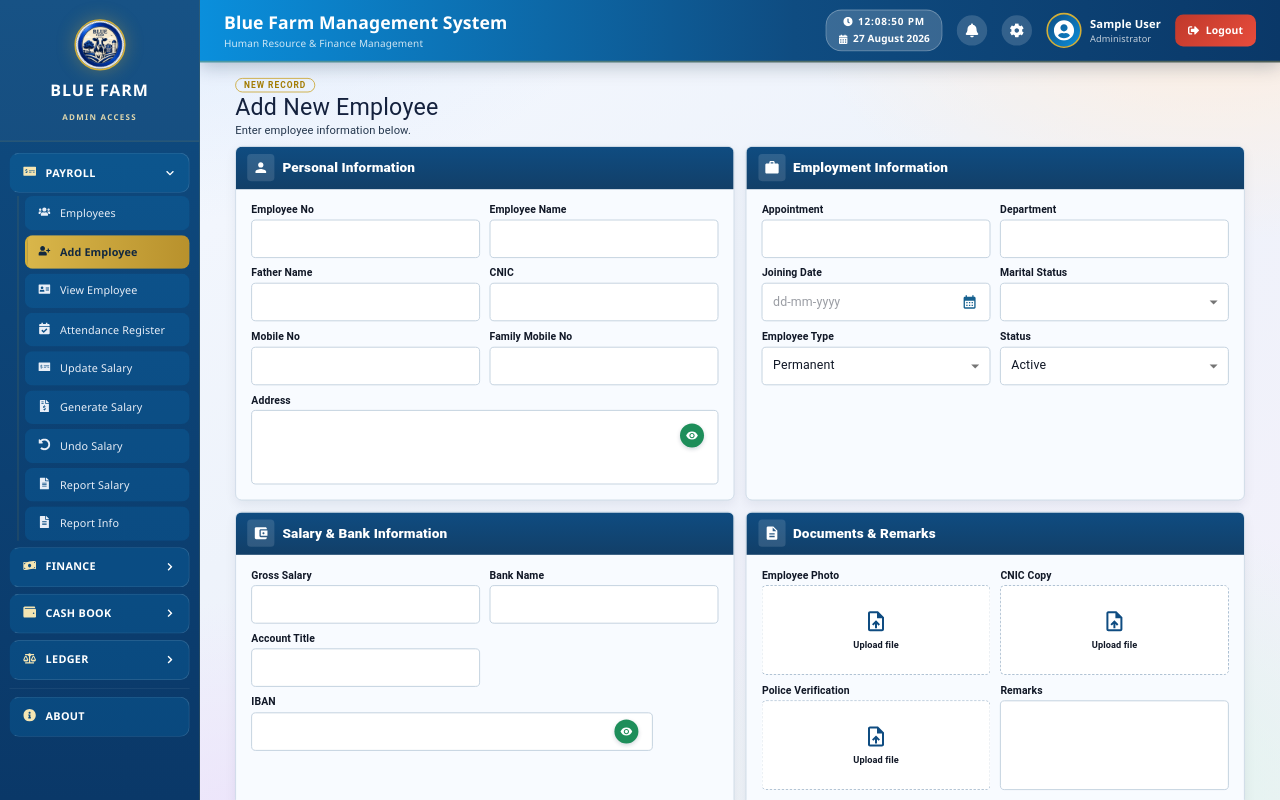
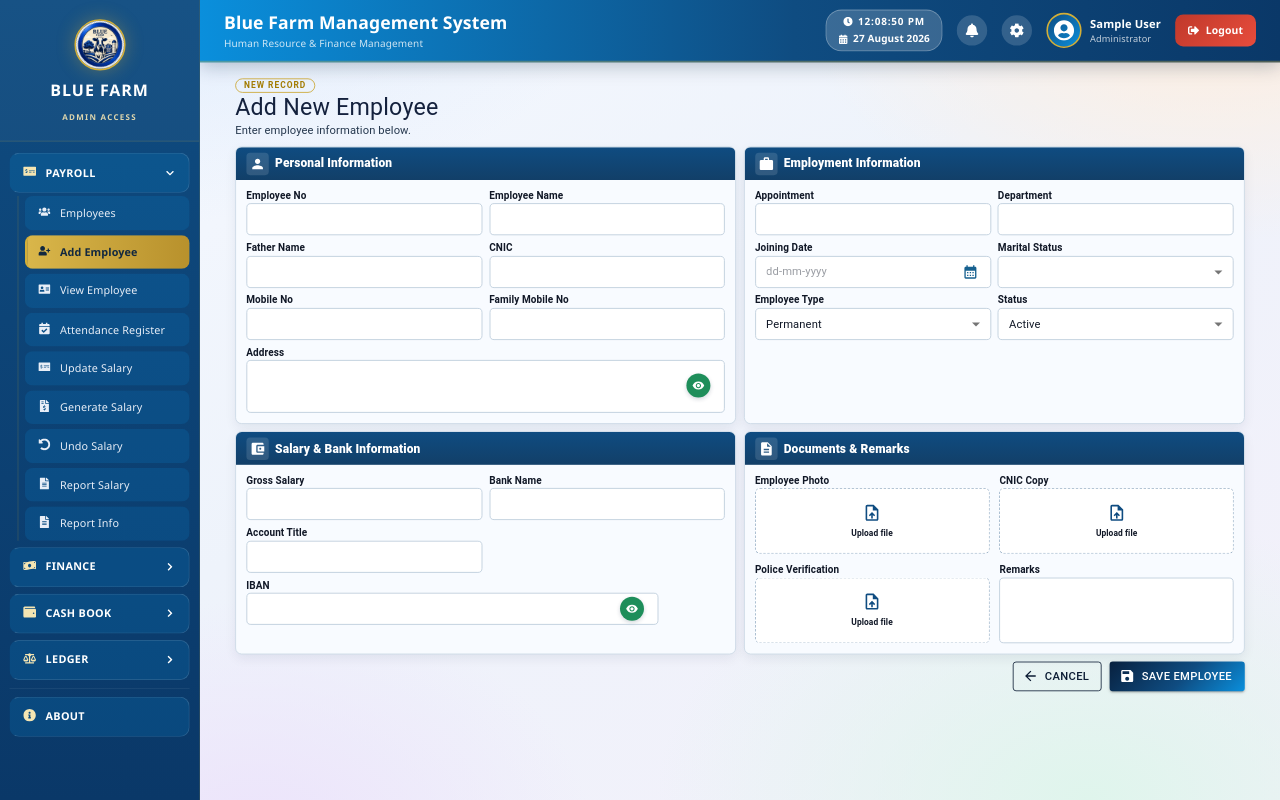
Before and after one commit to bluefarm751-hub/Bluefarmfinnance, a React (Vite) app in the folder client/: page /employees/add in a window 1280 px wide. Built offline with nearby package versions, Linux system fonts and the light colour scheme; sample sign-in values are in the browser's storage.

Commit message:
Size Fix

```diff
--- a/client/src/components/Employee/EmployeeForm.jsx
+++ b/client/src/components/Employee/EmployeeForm.jsx
@@ -17,7 +17,7 @@ const inputSx = {
   width: "100%",
   minWidth: 0,
   "& .MuiOutlinedInput-root": {
-    minHeight: 48,
+    minHeight: 40,
     borderRadius: 1.4,
     background: "#fff",
     "& fieldset": { borderColor: "#b7c8d8" },
@@ -27,8 +27,8 @@ const inputSx = {
       "& fieldset": { borderColor: `${brand.blueBright} !important`, borderWidth: "1px !important" },
     },
   },
-  "& .MuiInputBase-input": { fontSize: 15.5, py: 1.05, color: "#111827" },
-  "& .MuiSelect-select": { fontSize: 15.5, py: 1.05, color: "#111827" },
+  "& .MuiInputBase-input": { fontSize: 14, py: .7, color: "#111827" },
+  "& .MuiSelect-select": { fontSize: 14, py: .7, color: "#111827" },
 };
 
 function Section({ icon, title, children }) {
@@ -42,25 +42,25 @@ function Section({ icon, title, children }) {
       boxShadow: "0 5px 14px rgba(8,33,63,.07)",
     }}>
       <Box sx={{
-        px: 1.8,
-        py: 1.15,
+        px: 1.6,
+        py: .8,
         display: "flex",
         alignItems: "center",
-        gap: 1.2,
+        gap: 1,
         background: "linear-gradient(180deg,#0f4c81 0%,#123f68 100%)",
         color: "#fff",
       }}>
         <Box sx={{
-          width: 34,
-          height: 34,
+          width: 28,
+          height: 28,
           borderRadius: 1.2,
           background: "rgba(255,255,255,.13)",
           display: "grid",
           placeItems: "center",
         }}>{icon}</Box>
-        <Typography sx={{ fontSize: 17, fontWeight: 800, color: "#fff" }}>{title}</Typography>
+        <Typography sx={{ fontSize: 15, fontWeight: 800, color: "#fff" }}>{title}</Typography>
       </Box>
-      <Box sx={{ p: { xs: 1.8, md: 2.4 } }}>
+      <Box sx={{ p: { xs: 1.3, md: 1.6 } }}>
         {children}
       </Box>
     </Box>
@@ -70,7 +70,7 @@ function Section({ icon, title, children }) {
 function Field({ label, children, span = 1 }) {
   return (
     <Box sx={{ minWidth: 0, gridColumn: { xs: "1 / -1", md: span === 2 ? "1 / -1" : "auto" } }}>
-      <Typography sx={{ fontSize: 13, fontWeight: 700, color: "#111827", mb: .55, lineHeight: 1.15 }}>
+      <Typography sx={{ fontSize: 12.5, fontWeight: 700, color: "#111827", mb: .35, lineHeight: 1.1 }}>
         {label}
       </Typography>
       {children}
@@ -81,9 +81,9 @@ function Field({ label, children, span = 1 }) {
 function UploadBox({ label, previewUrl, isImage, fileName, onChange }) {
   return (
     <Box sx={{ minWidth: 0 }}>
-      <Typography sx={{ fontSize: 13, fontWeight: 700, color: "#111827", mb: .55, lineHeight: 1.15 }}>{label}</Typography>
+      <Typography sx={{ fontSize: 12.5, fontWeight: 700, color: "#111827", mb: .35, lineHeight: 1.1 }}>{label}</Typography>
       <Box component="label" sx={{
-        height: 112,
+        height: 82,
         border: `1px dashed ${previewUrl ? brand.gold : "#9bb2c7"}`,
         borderRadius: 1.5,
         background: previewUrl ? "#eef7ff" : "#fff",
@@ -93,8 +93,8 @@ function UploadBox({ label, previewUrl, isImage, fileName, onChange }) {
         "&:hover": { borderColor: brand.blueBright, background: "#f5fbff" },
       }}>
         {previewUrl && isImage && <img src={previewUrl} alt={label} style={{ width: "100%", height: "100%", objectFit: "cover" }} />}
-        {previewUrl && !isImage && <Box sx={{ textAlign: "center", p: 1 }}><InsertDriveFileIcon sx={{ fontSize: 34, color: brand.goldDark }} /><Typography sx={{ fontSize: 11.5, color: "#111827", wordBreak: "break-all" }}>{fileName}</Typography></Box>}
-        {!previewUrl && <Box sx={{ textAlign: "center" }}><UploadFileIcon sx={{ fontSize: 30, color: brand.blueDeep }} /><Typography sx={{ fontSize: 11.5, fontWeight: 600, color: "#111827" }}>Upload file</Typography></Box>}
+        {previewUrl && !isImage && <Box sx={{ textAlign: "center", p: 1 }}><InsertDriveFileIcon sx={{ fontSize: 28, color: brand.goldDark }} /><Typography sx={{ fontSize: 10.5, color: "#111827", wordBreak: "break-all" }}>{fileName}</Typography></Box>}
+        {!previewUrl && <Box sx={{ textAlign: "center" }}><UploadFileIcon sx={{ fontSize: 24, color: brand.blueDeep }} /><Typography sx={{ fontSize: 10.5, fontWeight: 600, color: "#111827" }}>Upload file</Typography></Box>}
         <input hidden type="file" accept="image/*,.pdf" onChange={onChange} />
       </Box>
     </Box>
@@ -114,10 +114,10 @@ export default function EmployeeForm({ formData, setFormData }) {
   const policePreview = formData.policeVerification instanceof File ? URL.createObjectURL(formData.policeVerification) : formData.policeVerification ? `${formData.policeVerification}` : null;
   const policeFileName = formData.policeVerification instanceof File ? formData.policeVerification.name : (formData.policeVerification ? "Police verification uploaded" : null);
 
-  const twoCol = { display: "grid", gridTemplateColumns: { xs: "1fr", sm: "repeat(2,minmax(0,1fr))" }, gap: 1.5 };
+  const twoCol = { display: "grid", gridTemplateColumns: { xs: "1fr", sm: "repeat(2,minmax(0,1fr))" }, gap: 1.1 };
 
   return (
-    <Box sx={{ width: "100%", minWidth: 0, display: "grid", gridTemplateColumns: { xs: "1fr", lg: "repeat(2,minmax(0,1fr))" }, gap: 1.8 }}>
+    <Box sx={{ width: "100%", minWidth: 0, display: "grid", gridTemplateColumns: { xs: "1fr", lg: "repeat(2,minmax(0,1fr))" }, gap: 1.2 }}>
       <Section icon={<PersonIcon fontSize="small" />} title="Personal Information">
         <Box sx={twoCol}>
           <Field label="Employee No"><TextField hiddenLabel size="small" sx={inputSx} name="employeeNo" value={formData.employeeNo || ""} onChange={handleChange} /></Field>
@@ -127,7 +127,7 @@ export default function EmployeeForm({ formData, setFormData }) {
           <Field label="Mobile No"><TextField hiddenLabel size="small" sx={inputSx} name="mobile" value={formData.mobile || ""} onChange={handleChange} /></Field>
           <Field label="Family Mobile No"><TextField hiddenLabel size="small" sx={inputSx} name="familyMobile" value={formData.familyMobile || ""} onChange={handleChange} /></Field>
           <Field label="Address" span={2}>
-            <TextField hiddenLabel fullWidth multiline minRows={2} maxRows={3} sx={{ ...inputSx, "& .MuiOutlinedInput-root": { ...inputSx["& .MuiOutlinedInput-root"], minHeight: 72, alignItems: "flex-start" }, "& .MuiInputBase-input": { ...inputSx["& .MuiInputBase-input"], py: .85 } }} name="address" value={formData.address || ""} onChange={handleChange} slotProps={{ input: viewAdornment("Address", formData.address) }} />
+            <TextField hiddenLabel fullWidth multiline minRows={1} maxRows={2} sx={{ ...inputSx, "& .MuiOutlinedInput-root": { ...inputSx["& .MuiOutlinedInput-root"], minHeight: 48, alignItems: "flex-start" }, "& .MuiInputBase-input": { ...inputSx["& .MuiInputBase-input"], py: .6 } }} name="address" value={formData.address || ""} onChange={handleChange} slotProps={{ input: viewAdornment("Address", formData.address) }} />
           </Field>
         </Box>
       </Section>
@@ -157,7 +157,7 @@ export default function EmployeeForm({ formData, setFormData }) {
           <UploadBox label="Employee Photo" previewUrl={photoPreview} isImage onChange={(e) => setFormData({ ...formData, photo: e.target.files[0] })} />
           <UploadBox label="CNIC Copy" previewUrl={cnicPreview} isImage={cnicIsImage} fileName={cnicFileName} onChange={(e) => setFormData({ ...formData, cnicCopy: e.target.files[0] })} />
           <UploadBox label="Police Verification" previewUrl={policePreview} isImage={policeIsImage} fileName={policeFileName} onChange={(e) => setFormData({ ...formData, policeVerification: e.target.files[0] })} />
-          <Field label="Remarks"><TextField hiddenLabel size="small" fullWidth multiline minRows={1} maxRows={4} name="remarks" value={formData.remarks || ""} onChange={handleChange} sx={{ ...inputSx, "& .MuiOutlinedInput-root": { ...inputSx["& .MuiOutlinedInput-root"], height: 112, alignItems: "flex-start" }, "& .MuiInputBase-input": { ...inputSx["& .MuiInputBase-input"], height: "100% !important", overflow: "auto !important" } }} /></Field>
+          <Field label="Remarks"><TextField hiddenLabel size="small" fullWidth multiline minRows={1} maxRows={4} name="remarks" value={formData.remarks || ""} onChange={handleChange} sx={{ ...inputSx, "& .MuiOutlinedInput-root": { ...inputSx["& .MuiOutlinedInput-root"], height: 82, alignItems: "flex-start" }, "& .MuiInputBase-input": { ...inputSx["& .MuiInputBase-input"], height: "100% !important", overflow: "auto !important" } }} /></Field>
         </Box>
       </Section>
 
--- a/client/src/pages/AddAllocation.jsx
+++ b/client/src/pages/AddAllocation.jsx
@@ -268,7 +268,7 @@ export default function AddAllocation() {
                   onChange={handleChange}
                 />
               </Grid>
-              <Grid item xs={12}>
+              <Grid item xs={12} md={6}>
                 <TextField
                   fullWidth
                   multiline
--- a/client/src/pages/AddBill.jsx
+++ b/client/src/pages/AddBill.jsx
@@ -301,8 +301,8 @@ export default function AddBill() {
                 </>
               )}
 
-              {/* Remarks — next to Payment Mode */}
-              <Grid item xs={12} md={formData.paymentMode === "Bank" ? 3 : 6}>
+              {/* Remarks — same width as the other fields in this row */}
+              <Grid item xs={12} md={3}>
                 <TextField fullWidth multiline minRows={2} label="Remarks" name="remarks" value={formData.remarks} onChange={handleChange} />
               </Grid>
 
--- a/client/src/pages/AddEmployee.jsx
+++ b/client/src/pages/AddEmployee.jsx
@@ -46,7 +46,7 @@ export default function AddEmployee() {
           <Typography sx={{ mt: .25, fontSize: 14, color: "#26384e" }}>Enter employee information below.</Typography>
         </Box>
         <EmployeeForm formData={formData} setFormData={setFormData} />
-        <Box sx={{ mt: 2, display: "flex", justifyContent: "flex-end", gap: 1.2, flexWrap: "wrap" }}>
+        <Box sx={{ mt: 1.2, display: "flex", justifyContent: "flex-end", gap: 1.2, flexWrap: "wrap" }}>
           <Button variant="outlined" color="inherit" startIcon={<ArrowBackIcon />} onClick={() => navigate("/employees/list")}>Cancel</Button>
           <Button variant="contained" startIcon={<SaveIcon />} disabled={saving} onClick={handleSave} sx={{ background: gradients.brand }}>{saving ? "Saving..." : "Save Employee"}</Button>
         </Box>
--- a/client/src/pages/EditBill.jsx
+++ b/client/src/pages/EditBill.jsx
@@ -403,7 +403,7 @@ export default function EditBill() {
                 <MenuItem value="Not Paid">Not Paid</MenuItem>
               </TextField>
             </Grid>
-            <Grid item xs={12}>
+            <Grid item xs={12} md={3}>
               <TextField fullWidth multiline minRows={2} label="Remarks" name="remarks" value={formData.remarks} onChange={handleChange} />
             </Grid>
             <Grid item xs={12}>
--- a/client/src/pages/EditHead.jsx
+++ b/client/src/pages/EditHead.jsx
@@ -239,7 +239,7 @@ export default function EditHead() {
             <Grid item xs={12} md={6}>
               <TextField fullWidth label="Letter Reference" name="letterReference" value={formData.letterReference} onChange={handleChange} />
             </Grid>
-            <Grid item xs={12}>
+            <Grid item xs={12} md={6}>
               <TextField fullWidth multiline minRows={2} label="Remarks" name="remarks" value={formData.remarks} onChange={handleChange} />
             </Grid>
           </Grid>
--- a/client/src/pages/HeadwiseContractorDetailedPdf.jsx
+++ b/client/src/pages/HeadwiseContractorDetailedPdf.jsx
@@ -101,7 +101,7 @@ export default function HeadwiseContractorDetailedPdf() {
     </Box>
     <SectionCard title={<><FaFilePdf style={{ marginRight: 8, verticalAlign: -2 }} />Detailed Contractor Bill Report — {farm}</>} action={<Button variant="contained" color="error" startIcon={<FaFilePdf />} disabled={loading || !ordered.length} onClick={buildPdf}>Generate PDF</Button>}>
       <Grid container spacing={2} sx={{ mb: 3 }}>
-        <Grid item xs={12} md={5}><TextField fullWidth size="small" select label="Party / Contractor" value={party} onChange={(e) => setParty(e.target.value)}><MenuItem value="__ALL__">All Contractors — Consolidated</MenuItem>{parties.map((p) => <MenuItem key={p.name} value={p.name}>{p.name}</MenuItem>)}</TextField></Grid>
+        <Grid item xs={12} md={5}><TextField fullWidth size="small" select label="Party / Contractor" sx={{ minWidth: 220 }} value={party} onChange={(e) => setParty(e.target.value)}><MenuItem value="__ALL__">All Contractors — Consolidated</MenuItem>{parties.map((p) => <MenuItem key={p.name} value={p.name}>{p.name}</MenuItem>)}</TextField></Grid>
         <Grid item xs={12} sm={6} md={2.5}><TextField fullWidth size="small" select label="Month" value={month} onChange={(e) => setMonth(Number(e.target.value))}>{months.map((m) => <MenuItem key={m.value} value={m.value}>{m.label}</MenuItem>)}</TextField></Grid>
         <Grid item xs={12} sm={6} md={2.5}><TextField fullWidth size="small" select label="Year" value={year} onChange={(e) => setYear(Number(e.target.value))}>{years.map((y) => <MenuItem key={y} value={y}>{y}</MenuItem>)}</TextField></Grid>
         <Grid item xs={12} md={2}><Box sx={{ p: 1.5, borderRadius: 2, background: "#f5f8fa", border: "1px solid #e1e8ee", fontSize: 12 }}><b>Business:</b> {fmt(data.totals.business)}<br/><b>Paid:</b> {fmt(data.totals.paid)}<br/><b>Payable:</b> {fmt(data.totals.payable)}</Box></Grid>
--- a/client/src/pages/Ledger.jsx
+++ b/client/src/pages/Ledger.jsx
@@ -50,11 +50,11 @@ export default function Ledger() {
             </Typography>
           </Box>
 
-          <Typography variant="h5" fontWeight={900} mb={2.5} sx={{ color: "#0F4C81" }}>
+          <Typography variant="h5" fontWeight={900} mb={3.5} sx={{ color: "#0F4C81" }}>
             Ledger Sections
           </Typography>
 
-          <Grid container spacing={3}>
+          <Grid container spacing={3} sx={{ mt: 1 }}>
             {TABS.map((tab) => (
               <Grid item xs={12} md={4} key={tab.path}>
                 <Box
--- a/client/src/pages/PartyLedger.jsx
+++ b/client/src/pages/PartyLedger.jsx
@@ -174,7 +174,7 @@ export default function PartyLedger() {
         <SectionCard title={<><FaBalanceScale style={{ marginRight: 8, verticalAlign: -2 }} />Party Ledger — {farm}</>}>
           <Grid container spacing={2} sx={{ mb: 3 }}>
             <Grid item xs={12} md={4}>
-              <TextField fullWidth size="small" select label="Party / Contractor" value={party} onChange={(e) => setParty(e.target.value)}>
+              <TextField fullWidth size="small" select label="Party / Contractor" sx={{ minWidth: 220 }} value={party} onChange={(e) => setParty(e.target.value)}>
                 <MenuItem value="">Select a party</MenuItem>
                 {parties.map((p) => <MenuItem key={p.name} value={p.name}>{p.name}</MenuItem>)}
               </TextField>
--- a/client/src/pages/PartyLedgerAdvancedReport.jsx
+++ b/client/src/pages/PartyLedgerAdvancedReport.jsx
@@ -90,7 +90,7 @@ export default function PartyLedgerAdvancedReport({ mode = "excel", type = "head
     </Box>
     <SectionCard title={<><FaBalanceScale style={{ marginRight: 8, verticalAlign: -2 }} />{titleKind} — {farm}</>}>
       <Grid container spacing={2} sx={{ mb: 3 }}>
-        <Grid item xs={12} md={isMonthly ? 5 : 7}><TextField fullWidth size="small" select label="Party / Contractor" value={party} onChange={(e) => setParty(e.target.value)}><MenuItem value="__ALL__">All Contractors — Consolidated</MenuItem>{parties.map((p) => <MenuItem key={p.name} value={p.name}>{p.name}</MenuItem>)}</TextField></Grid>
+        <Grid item xs={12} md={isMonthly ? 5 : 7}><TextField fullWidth size="small" select label="Party / Contractor" sx={{ minWidth: 220 }} value={party} onChange={(e) => setParty(e.target.value)}><MenuItem value="__ALL__">All Contractors — Consolidated</MenuItem>{parties.map((p) => <MenuItem key={p.name} value={p.name}>{p.name}</MenuItem>)}</TextField></Grid>
         {isMonthly && <><Grid item xs={12} sm={6} md={2}><TextField fullWidth size="small" select label="Month" value={month} onChange={(e) => setMonth(Number(e.target.value))}>{months.map((m) => <MenuItem key={m.value} value={m.value}>{m.label}</MenuItem>)}</TextField></Grid><Grid item xs={12} sm={6} md={2}><TextField fullWidth size="small" select label="Year" value={year} onChange={(e) => setYear(Number(e.target.value))}>{years.map((y) => <MenuItem key={y} value={y}>{y}</MenuItem>)}</TextField></Grid></>}
         <Grid item xs={12} md={isMonthly ? 3 : 5}><Box sx={{ display: "flex", justifyContent: { xs: "flex-start", md: "flex-end" }, alignItems: "center", height: "100%" }}><Button variant="contained" disabled={!rows.length || loading} startIcon={isExcel ? <FaFileExcel /> : <FaFilePdf />} onClick={exportIt}>{isExcel ? "Download Excel" : "Generate PDF"}</Button></Box></Grid>
       </Grid>
```
